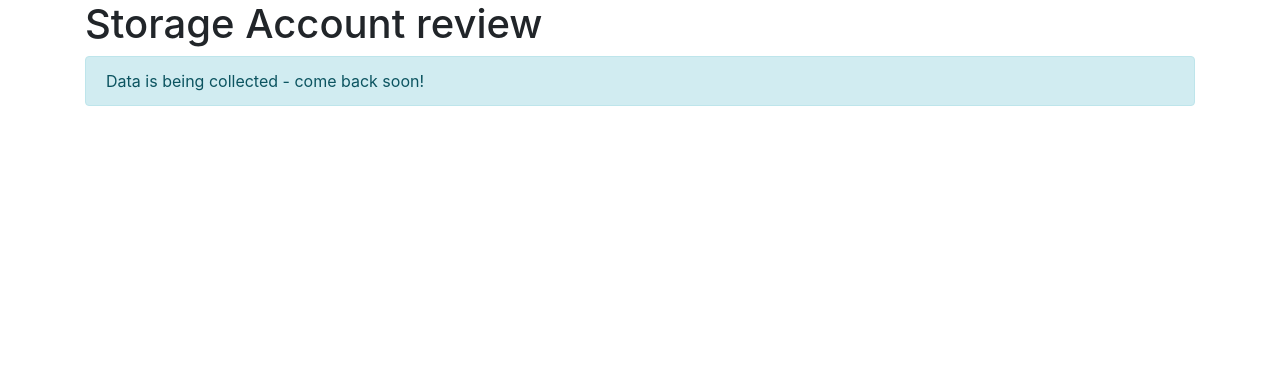
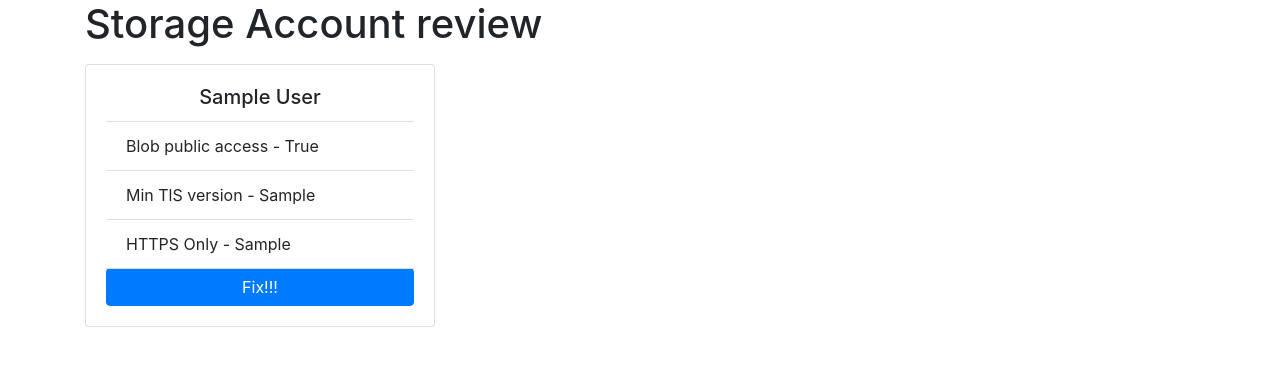
Before and after one commit to markusbnet/AzReformo, a FastAPI app: page /storage in a window 1280 px wide. Shown: the part 56-422 px from the top of the page. Run offline with FastAPI, Linux system fonts and the light colour scheme; tables that the repository leaves empty hold one stand-in row (values such as "Sample post"); parts of the project's set-up code (start-up, migrations or seed data) failed here and were passed over; some libraries are stand-ins or nearby versions.

Commit message:
updating to read from database and pass back to route and display information:

```diff
--- a/app/storage.py
+++ b/app/storage.py
@@ -2,9 +2,15 @@
 from azure.mgmt.subscription import SubscriptionClient
 
 from auth import CREDENTIALS
+from database import SessionLocal
+from models import StorageAcounts
 
+db = SessionLocal()
 accounts = {}
 
+def get_storage():
+    data = (db.query(StorageAcounts).all())
+    return data
 
 def list_subscriptions():
     client = SubscriptionClient(CREDENTIALS)
--- a/app/templates/pages/storage.html
+++ b/app/templates/pages/storage.html
@@ -4,15 +4,15 @@
 <div class="container">
 <h1>Storage Account review</h1>
     <div class="row">
-    {% for i in storage_accounts.values() %}
+    {% for i in storage_accounts %}
     <div class="col-sm-4">
         <div class="card my-2">
             <div class="card-body">
                 <h5 class="card-title text-center">{{ i.name }}</h5>
                 <ul class="list-group list-group-flush">
-                    <li class="list-group-item">Blob public access - {{ i.allow_blob_public_access }}</li>
-                    <li class="list-group-item">Min TlS version - {{ i.minimum_tls_version }}</li>
-                    <li class="list-group-item">HTTPS Only - {{ i.enable_https_traffic_only }}</li>
+                    <li class="list-group-item">Blob public access - {{ i.public }}</li>
+                    <li class="list-group-item">Min TlS version - {{ i.tls }}</li>
+                    <li class="list-group-item">HTTPS Only - {{ i.https }}</li>
                     <a href="#" class="btn btn-primary">Fix!!!</a>
                 </ul>
             </div>
```
